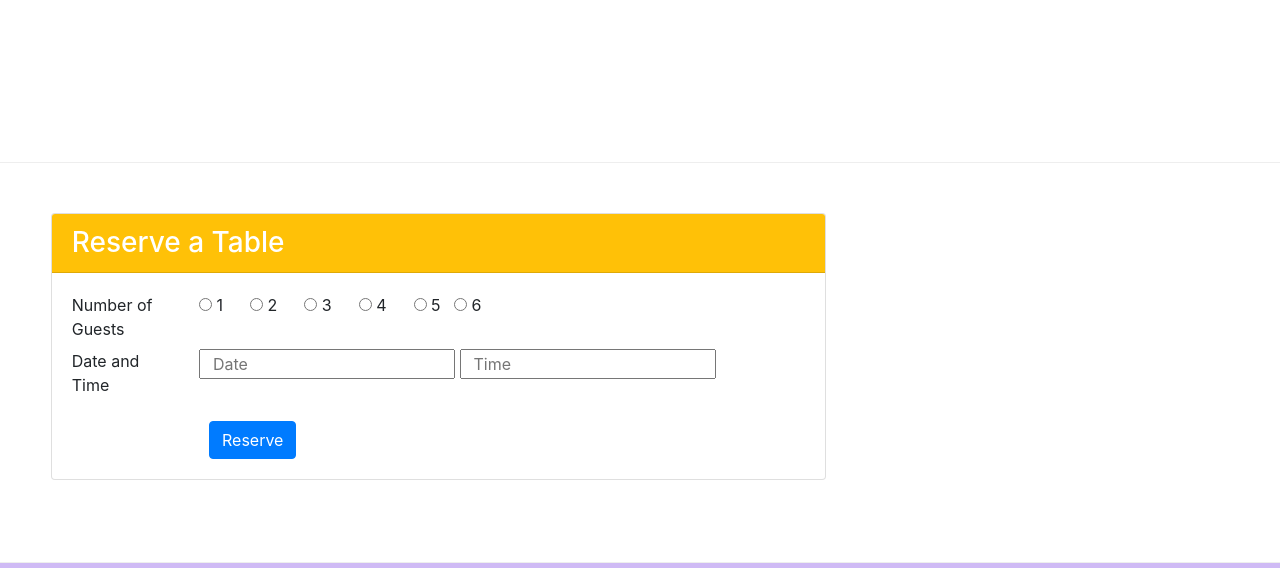
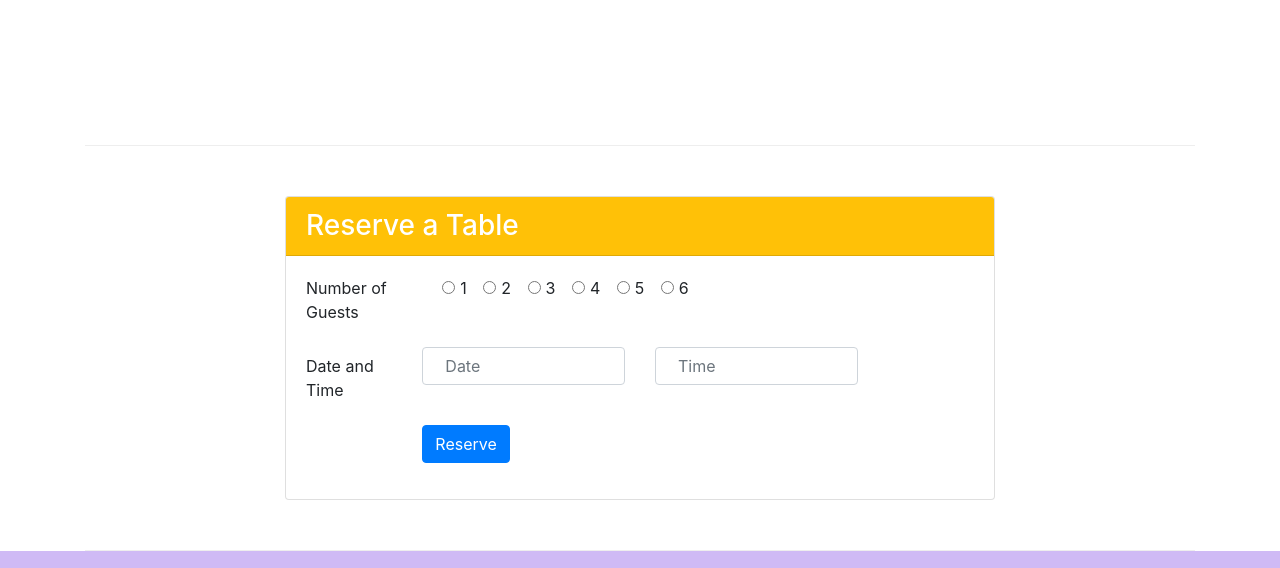
Before and after one commit to salihct/bootsrap, a website: page index.html in a window 1280 px wide. Shown: the part 1388-1956 px from the top of the page. Drawn offline with nearby package versions, Linux system fonts and the light colour scheme.

Commit message:
assignment 2

```diff
--- a/index.html
+++ b/index.html
@@ -25,33 +25,32 @@
                <img src="img/logo.png" height="30" width="41"></a></a>
            <div class="collapse navbar-collapse" id="Navbar">
             <ul class="navbar-nav mr-auto">
-                <li class="nav-item active"><a class="nav-link" href="#"><span class="fa fa-home fa-lg"></span>Home</a></li>
-                <li class="nav-item"><a class="nav-link" href="./aboutus.html"><span class="fa fa-info fa-lg"></span>About</a></li>
-                <li class="nav-item"><a class="nav-link" href="#"><span class="fa fa-list fa-lg"></span>Menu</a></li>
-                <li class="nav-item"><a class="nav-link" href="contactus.html"><span class="fa fa-address-card fa-lg"></span>Contact</a></li>
+                <li class="nav-item active"><a class="nav-link" href="#"><span class="fa fa-home fa-lg"></span> Home</a></li>
+                <li class="nav-item"><a class="nav-link" href="./aboutus.html"><span class="fa fa-info fa-lg"></span> About</a></li>
+                <li class="nav-item"><a class="nav-link" href="#"><span class="fa fa-list fa-lg"></span> Menu</a></li>
+                <li class="nav-item"><a class="nav-link" href="contactus.html"><span class="fa fa-address-card fa-lg"></span> contact</a></li>
             </ul>
             </div>
         </div>
     </nav>
     <header class="jumbotron">
-        <div class="continer">
+        <div class="container">
             <div class="row row-header">
-                <div class="col-12 col-md col-sm-6">
+                <div class="col-12 col-sm-6">
                     <h1>Ristorante con Fusion</h1>
                     <p>We take inspiration from the World's best cuisines, and create a unique fusion experience. Our lipsmacking creations will tickle your culinary senses!</p>
                 </div>
-                <div class="col-12 col-md col-sm align-self-center">
-                    <div class="col-12 col-md">
-                    <img src="img/logo.png" class="img-fluid">
-                    </div>
-                    <div class="col-12 col-md">
-                        <a role="button" href="#reserve" class="btn btn-warning">Reserve</a>
-                    </div>
+                <div class="col-12 col-sm-3 align-text-center">
+                    <img src="img/logo.png" class="img-fluid" alt="logo">
+                </div>
+                <div class="col-12 col-sm-3 align-self-center">
+                    <a class="btn btn-warning btn-lg" href="#reserveform" role="button">Reserve Table</a>
                 </div>
             </div>
         </div>
     </header>
-    <div class="continer">
+
+    <div class="container">
         <div class="row row-content align-item-center">
             <div class="col-12 col-sm-4 order-sm-last col-md-3">
                 <h3>Our Lipsmacking Culinary Creations</h3>
@@ -81,7 +80,7 @@
             <div class="col col-sm order-sm-last col-md">
                 <div class="media">
                     <div class="media-body">
-                        <h2 class="mt-0">Weekend Grand Buffet</h2>
+                        <h2 class="mt-0">Weekend Grand Buffet  <span class="badge badge-danger"> New</span></h2>
                         <p class="d-none d-sm-block">Featuring mouthwatering combinations with a choice of five different salads, six enticing appetizers, six main entrees and five choicest desserts. Free flowing bubbly and soft drinks. All for just $19.99 per person </p>
                     </div>
                     <img class="d-flex ml-3 img-thumbnail align-self-center"
@@ -110,35 +109,66 @@
                 </div>
             </div>
         </div>
-        <div class="row row-content justify-content-center">
-            <section id="reserve">
+        <div class="row row-content" id="reserveform">
+            <div class="col-sm-2">
+            </div>
             <div class="col-12 col-sm-8">
                 <div class="card">
                     <h3 class="card-header bg-warning text-white ">Reserve a Table</h3>
                     <div class="card-body">
-                      <dl class="row">
-                          <dd class="col-12 col-md-2">Number of Guests</dd>
-                          <dd class="col-12 col-md-10 reserve">
-                            <input type="radio" name="guest" id="guest">&nbsp1&nbsp&nbsp&nbsp&nbsp&nbsp
-                            <input type="radio" name="guest" id="guest">&nbsp2&nbsp&nbsp&nbsp&nbsp&nbsp
-                            <input type="radio" name="guest" id="guest">&nbsp3&nbsp&nbsp&nbsp&nbsp&nbsp
-                            <input type="radio" name="guest" id="guest">&nbsp4&nbsp&nbsp&nbsp&nbsp&nbsp
-                            <input type="radio" name="guest" id="guest">&nbsp5&nbsp&nbsp
-                            <input type="radio" name="guest" id="guest">&nbsp6
-                          </dd>
-                          <dd class="col-12 col-md-2">Date and Time</dd><br>
-                          <dd class="col-12 col-md-10">
-                              <input type="text" placeholder="Date">
-                              <input class="reserve-input" type="text" placeholder="Time">
-                          </dd>
-                        </dl>
-                        <div class="col-12 col-md-10 offset-md-2">
-                            <button type="submit" class="btn btn-primary">Reserve</button>
-                        </div>
+                        <form>
+                            <fieldset class="form-group">
+                                <div class="row">
+                                  <legend class="col-form-label col-12 col-sm-2 pt-0">Number of Guests</legend>
+                                  <div class="col-sm-10">
+                                    <div class="form-check">
+                                        <div class="form-check form-check-inline">
+                                            <input class="form-check-input" type="radio" name="inlineRadioOptions" id="inlineRadio1" value="option1">
+                                            <label class="form-check-label" for="inlineRadio1">1</label>
+                                        </div>
+                                        <div class="form-check form-check-inline">
+                                            <input class="form-check-input" type="radio" name="inlineRadioOptions" id="inlineRadio2" value="option2">
+                                            <label class="form-check-label" for="inlineRadio2">2</label>
+                                        </div>
+                                        <div class="form-check form-check-inline">
+                                            <input class="form-check-input" type="radio" name="inlineRadioOptions" id="inlineRadio3" value="option3">
+                                            <label class="form-check-label" for="inlineRadio3">3</label>
+                                        </div>
+                                        <div class="form-check form-check-inline">
+                                            <input class="form-check-input" type="radio" name="inlineRadioOptions" id="inlineRadio4" value="option4">
+                                            <label class="form-check-label" for="inlineRadio4">4</label>
+                                        </div>
+                                        <div class="form-check form-check-inline">
+                                            <input class="form-check-input" type="radio" name="inlineRadioOptions" id="inlineRadio5" value="option5">
+                                            <label class="form-check-label" for="inlineRadio5">5</label>
+                                        </div>
+                                        <div class="form-check form-check-inline">
+                                            <input class="form-check-input" type="radio" name="inlineRadioOptions" id="inlineRadio6" value="option6">
+                                            <label class="form-check-label" for="inlineRadio6">6</label>
+                                        </div>
+                                  </div>
+                                </div>
+                            </fieldset>
+                            <div class="form-group row">
+                                <label for="date" class="col-12 col-sm-2 col-form-label">Date and Time</label>
+                                <div class="col-12 col-sm-4">
+                                    <input type="text" class="form-control" id="date" name="date" placeholder="Date">
+                                </div>
+                                <div class="col-12 col-sm-4">
+                                    <input type="text" class="form-control" id="time" name="time" placeholder="Time">
+                                </div>
+                            </div>
+                            <div class="form-group row">
+                                <div class="col-sm-10 offset-sm-2">
+                                    <button type="submit" class="btn btn-primary">Reserve</button>
+                                </div>
+                            </div>
+                          </form>
                     </div>
                 </div>
             </div>
-            </section>
+            <div class="col-sm-2">
+            </div>
         </div>
     </div>
 
```
Also changed, not shown: aboutus.html (+4 -2 lines), contactus.html (+2 -2 lines).
